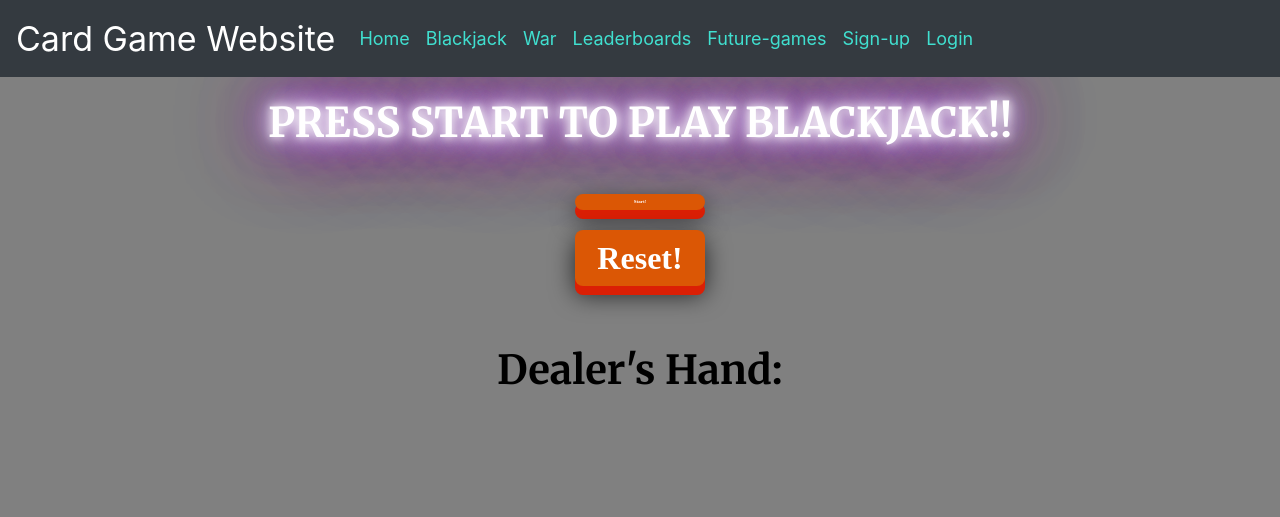
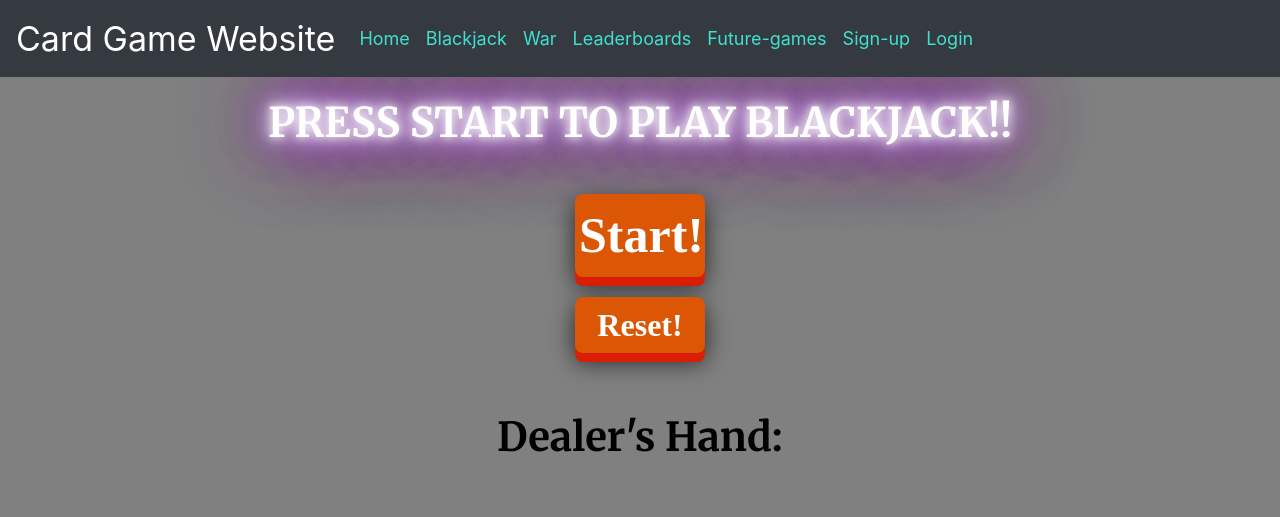
Before and after one commit to shekark642/P3-Prophets, a Flask app: page /blackjack in a window 1280 px wide. Shown: the top 517 px of the page. Run offline with Flask 2, Linux system fonts and the light colour scheme; some libraries are stand-ins or nearby versions.

Commit message:
fixed button styling

```diff
--- a/static/main.css
+++ b/static/main.css
@@ -79,7 +79,7 @@
 
 #start {
     float: middle;
-    font-size: 5px;
+    font-size:50px
 }
 
 #reset {
```
